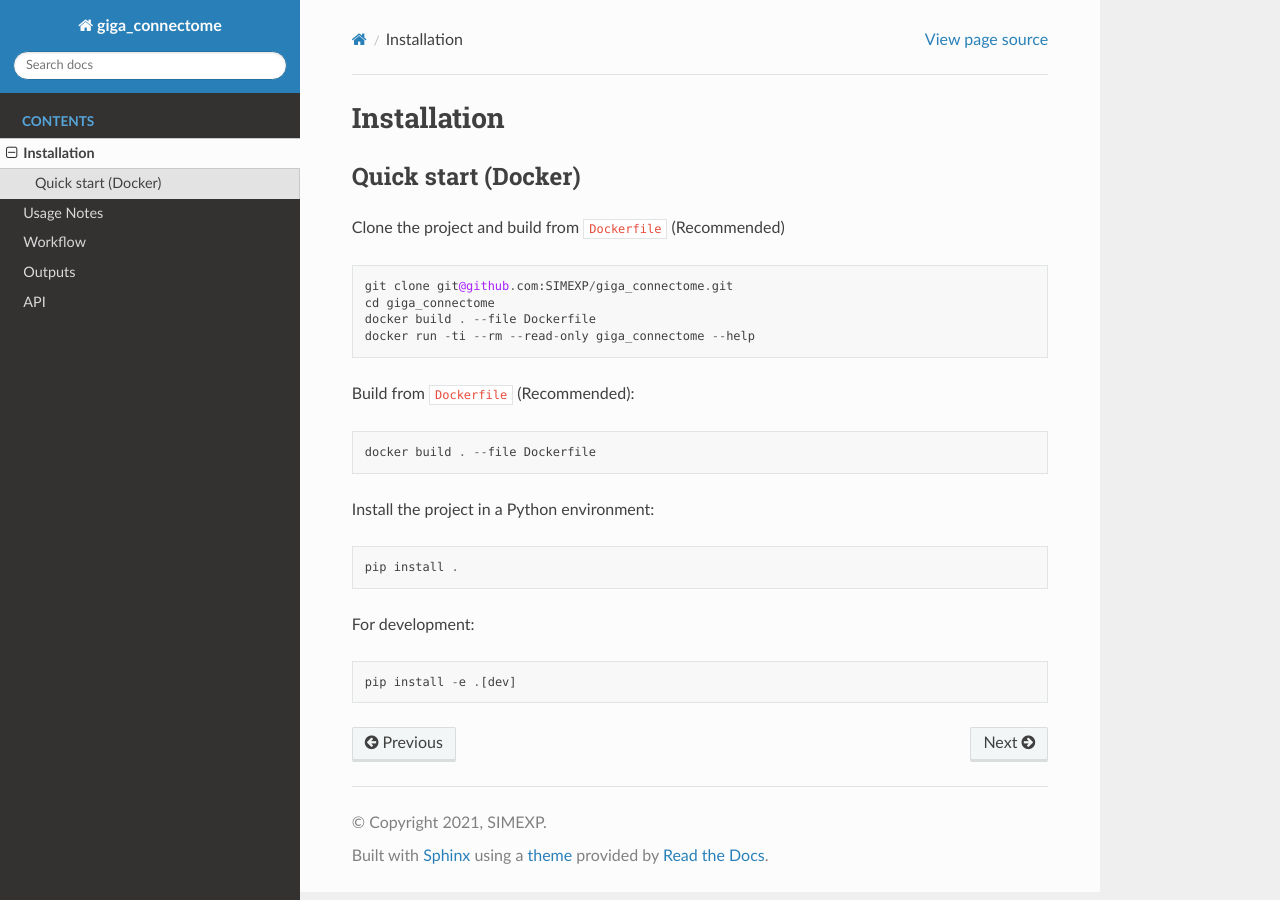
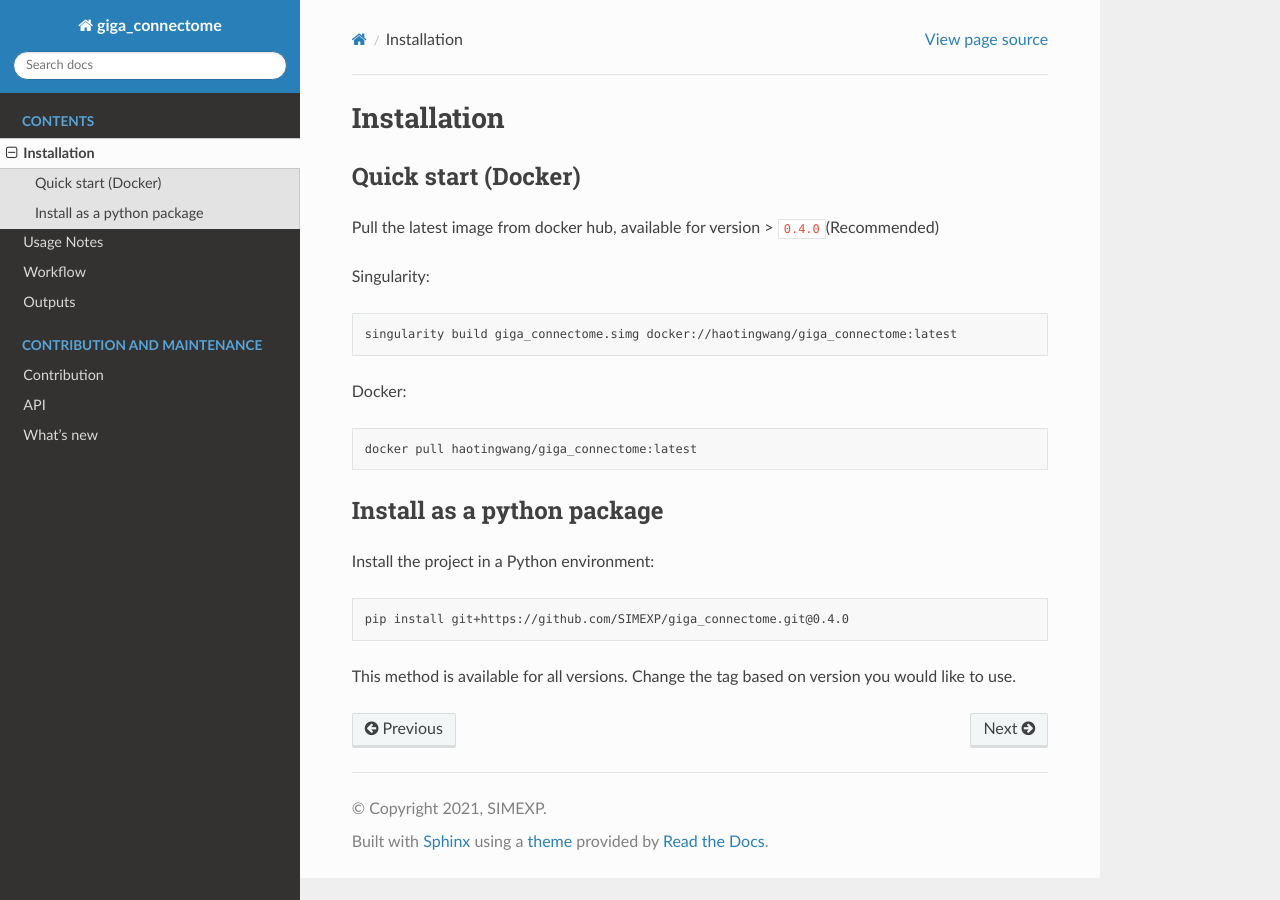
Before and after one commit to bids-apps/giga_connectome, a Sphinx documentation site: the page built from docs/source/installation.md, in a window 1280 px wide. Built offline with Sphinx 7.4.7 and the Read the Docs theme 2.0.0, drawn with Linux system fonts in a browser that asks for light colours; the version number could not be read and is left out.

Commit message:
DOCS change logs etc (#42)
* DOCS change logs etc

* DOCS use a more transparent title

* Change the link to stable version

````diff
--- a/docs/source/conf.py
+++ b/docs/source/conf.py
@@ -36,3 +36,6 @@
 
 html_theme = "sphinx_rtd_theme"
 html_static_path = ["_static"]
+
+# -- Options for myst_parser -------------------------------------------------
+myst_enable_extensions = ["colon_fence"]
--- a/docs/source/installation.md
+++ b/docs/source/installation.md
@@ -2,26 +2,26 @@
 
 ## Quick start (Docker)
 
-Clone the project and build from `Dockerfile` (Recommended)
+Pull the latest image from docker hub, available for version > `0.4.0`(Recommended)
 
-```
-git clone git@github.com:SIMEXP/giga_connectome.git
-cd giga_connectome
-docker build . --file Dockerfile
-docker run -ti --rm --read-only giga_connectome --help
+Singularity:
+
+```bash
+singularity build giga_connectome.simg docker://haotingwang/giga_connectome:latest
 ```
 
-Build from `Dockerfile` (Recommended):
-```
-docker build . --file Dockerfile
+Docker:
+```bash
+docker pull haotingwang/giga_connectome:latest
 ```
 
+## Install as a python package
+
 Install the project in a Python environment:
-```
-pip install .
+
+```bash
+pip install git+https://github.com/SIMEXP/giga_connectome.git@0.4.0
 ```
 
-For development:
-```
-pip install -e .[dev]
-```
+This method is available for all versions.
+Change the tag based on version you would like to use.
````
Also changed, not shown: CONTRIBUTING.md (deleted, +0 -110 lines), README.md (+1 -1 lines), docs/source/changes.md (added, +84 -0 lines), docs/source/contributing.md (added, +129 -0 lines), docs/source/index.rst (+7 -0 lines), docs/source/outputs.md (+6 -0 lines).
